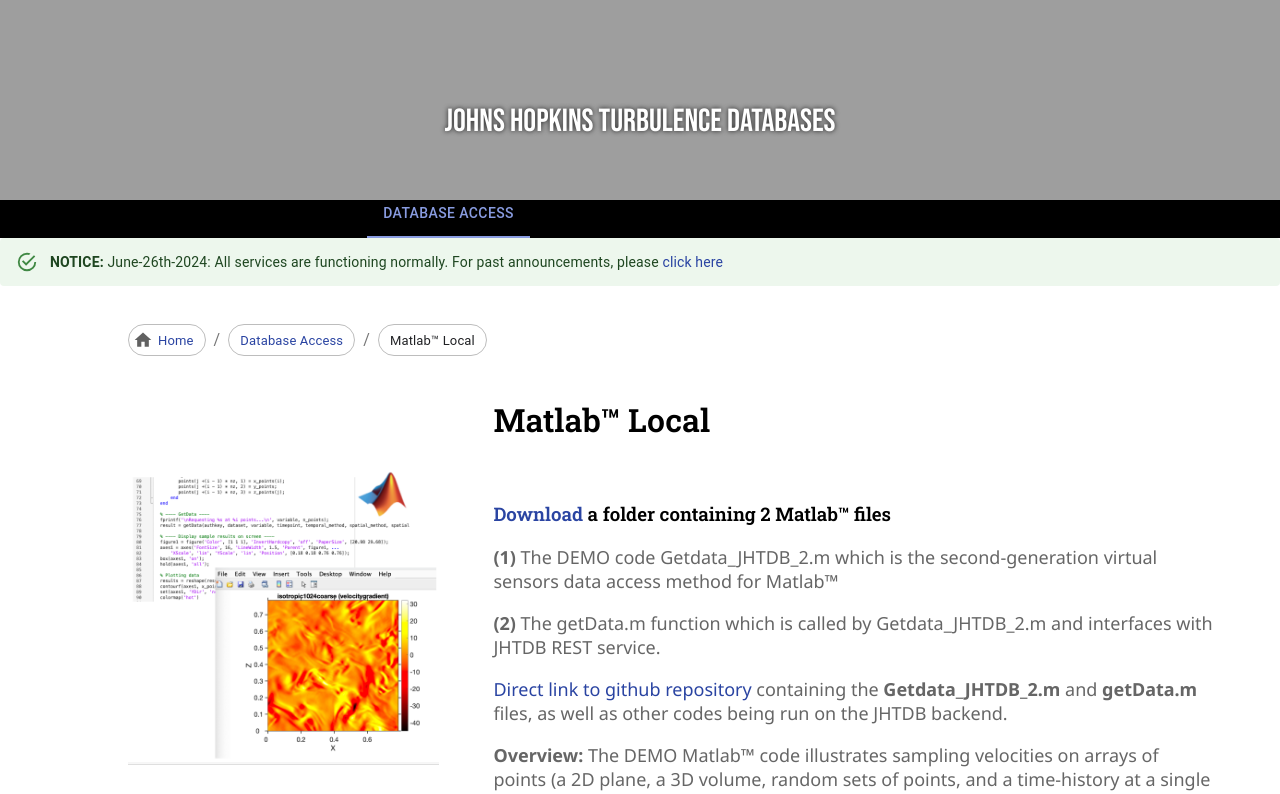
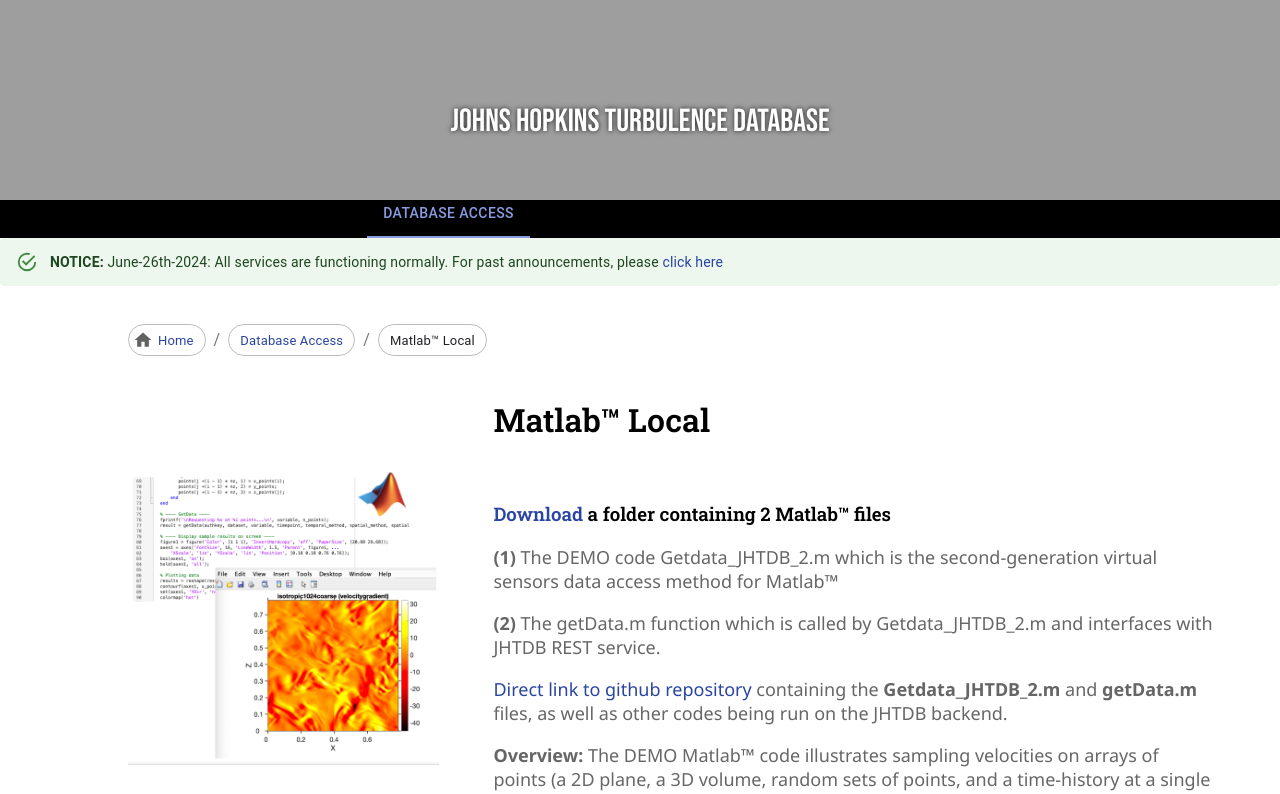
Before and after one commit to sciserver/turbulence-web, a Next.js app: page /database/local/matlab in a window 1280 px wide. Shown: the top 794 px of the page. Built offline with nearby package versions, Linux system fonts and the light colour scheme.

Commit message:
Style changes

```diff
--- a/components/common/banner.tsx
+++ b/components/common/banner.tsx
@@ -39,6 +39,6 @@
   }, []);
 
   return <Styled {...{ bannerwidth }}>
-    <h1 className="centered">Johns Hopkins Turbulence Databases</h1>
+    <h1 className="centered">Johns Hopkins Turbulence Database</h1>
   </Styled>;
 };
--- a/pages/_app.tsx
+++ b/pages/_app.tsx
@@ -40,7 +40,7 @@
   }
 
   main {
-    margin: 3% 5% 10% 10%;
+    margin: 3% 5% 5% 10%;
   }
 
   h1, h2, h3, h4, h5 {
```
